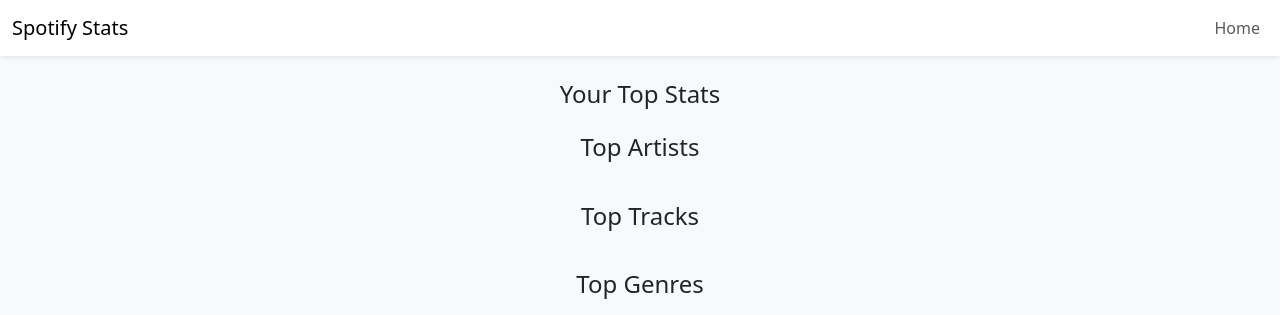
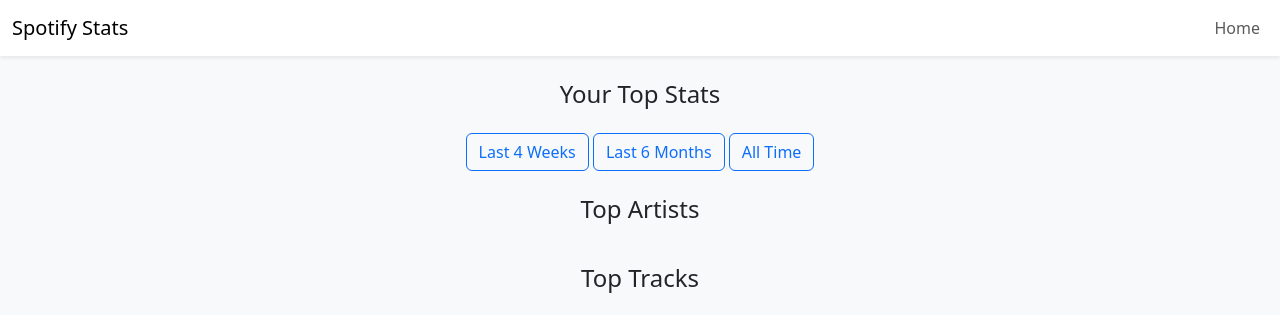
Before and after one commit to JacobZat2/Spotify-Stats, a Flask app: template templates/top_stats.html in a window 1280 px wide. Shown: the top 315 px of the page. Run offline with Flask 3, Linux system fonts and the light colour scheme; the template is opened without the code that fills it, so the values that code supplies are empty.

Commit message:
added data for different timesets

```diff
--- a/app.py
+++ b/app.py
@@ -40,35 +40,39 @@
     token_info = sp_oauth.get_access_token(code)
 
     session['token_info'] = token_info
-    return redirect(url_for('top_stats'))
+    return redirect(url_for('top_stats', time_range='medium_term'))
 
-@app.route('/top-stats')
-def top_stats():
+@app.route('/top-stats/<time_range>')
+def top_stats(time_range):
     token_info = session.get('token_info', None)
     if not token_info:
         return redirect(url_for('login'))
 
     sp = spotipy.Spotify(auth=token_info['access_token'])
 
+    # Validate time range input
+    if time_range not in ['short_term', 'medium_term', 'long_term']:
+        time_range = 'medium_term'
+
     # Get user's top artists
-    artists_results = sp.current_user_top_artists(limit=12, time_range='medium_term')
+    artists_results = sp.current_user_top_artists(limit=12, time_range=time_range)
     top_artists = artists_results['items']
 
     # Get user's top tracks
-    tracks_results = sp.current_user_top_tracks(limit=12, time_range='medium_term')
+    tracks_results = sp.current_user_top_tracks(limit=12, time_range=time_range)
     top_tracks = tracks_results['items']
 
     # Calculate most-listened-to genres for the pie chart
     genres = []
     for artist in top_artists:
         genres.extend(artist['genres'])
-    genre_counts = Counter(genres).most_common(5)
+    genre_counts = Counter(genres).most_common(5)  # Top 5 genres
 
     genre_labels = [genre[0] for genre in genre_counts]
     genre_values = [genre[1] for genre in genre_counts]
 
     # Get recommended artists based on top artists
-    seed_artists = [artist['id'] for artist in top_artists[:5]]
+    seed_artists = [artist['id'] for artist in top_artists[:5]]  # Use up to 5 top artists as seeds
     recommended_artists_results = sp.recommendations(seed_artists=seed_artists, limit=6)
     recommended_artists = recommended_artists_results['tracks']
 
@@ -77,7 +81,9 @@
                            tracks=top_tracks,
                            genre_labels=genre_labels,
                            genre_values=genre_values,
-                           recommended_artists=recommended_artists)
+                           recommended_artists=recommended_artists,
+                           current_time_range=time_range)
+
 
 if __name__ == '__main__':
     app.run(debug=True)
--- a/templates/top_stats.html
+++ b/templates/top_stats.html
@@ -26,6 +26,10 @@
         h1, h2 {
             font-size: 1.5rem;
         }
+        .btn-outline-primary.active {
+            background-color: #007bff;
+            color: white;
+        }
     </style>
 </head>
 <body class="bg-light">
@@ -43,6 +47,12 @@
     </nav>
     <div class="container mt-4">
         <h1 class="text-center mb-4">Your Top Stats</h1>
+
+        <div class="text-center mb-4">
+            <a href="{{ url_for('top_stats', time_range='short_term') }}" class="btn btn-outline-primary {% if current_time_range == 'short_term' %}active{% endif %}">Last 4 Weeks</a>
+            <a href="{{ url_for('top_stats', time_range='medium_term') }}" class="btn btn-outline-primary {% if current_time_range == 'medium_term' %}active{% endif %}">Last 6 Months</a>
+            <a href="{{ url_for('top_stats', time_range='long_term') }}" class="btn btn-outline-primary {% if current_time_range == 'long_term' %}active{% endif %}">All Time</a>
+        </div>
 
         <h2 class="text-center mb-3">Top Artists</h2>
         <div class="row">
```
